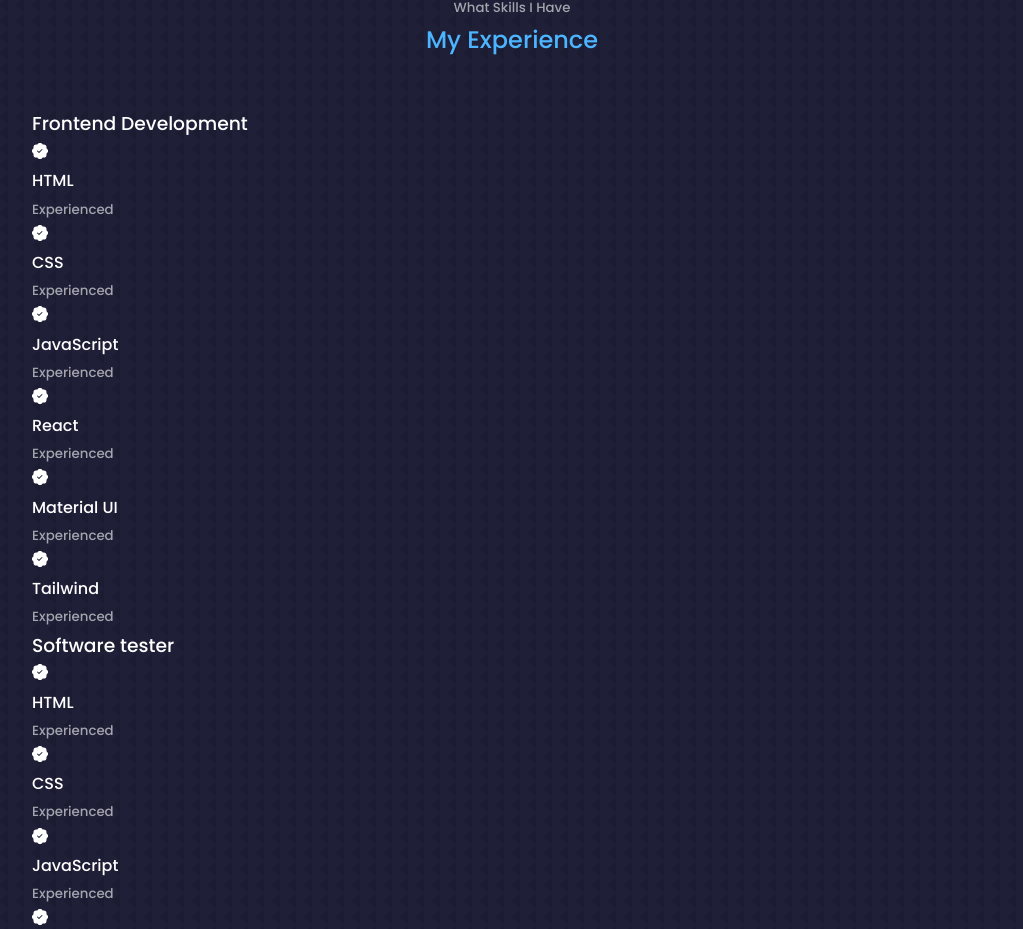
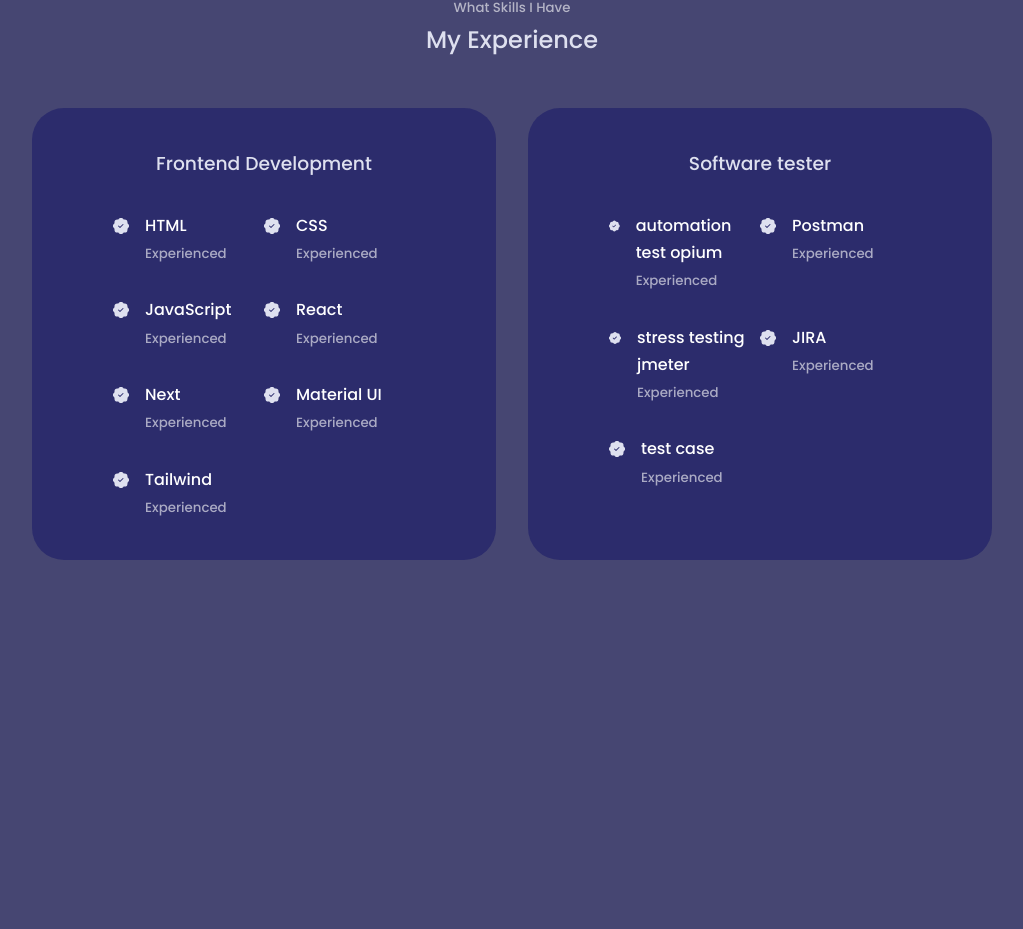
Before and after one commit to SamarQaddour/my_prortfolio, a React (Create React App) app: page / in a window 1280 px wide. Shown: the part 1859-2788 px from the top of the page, without its empty margins (128-1151 px from the left). Built offline with nearby package versions, Linux system fonts and the light colour scheme.

Commit message:
experience.css exerience.sx

```diff
--- a/src/components/about/About.jsx
+++ b/src/components/about/About.jsx
@@ -1,6 +1,7 @@
 import React from "react";
 import './about.css'
-import ME from '../../assets/me-about.jpg'
+// import ME from '../../assets/me-about.jpg'
+import ME from '../../assets/samar1.jpg'
 import {FaAward,FaUsers} from 'react-icons/fa'
 import {AiTwotoneFolderOpen} from 'react-icons/ai'
 const About = () => {
--- a/src/components/about/about.css
+++ b/src/components/about/about.css
@@ -15,6 +15,8 @@
     border-radius: 2rem;
     overflow: hidden;
     transform: rotate(10deg);
+    width: 100%;
+    height: 110%;
 }
 .about__me__image:hover{
     transform: rotate(0);
--- a/src/components/experience/Experience.jsx
+++ b/src/components/experience/Experience.jsx
@@ -11,33 +11,51 @@
                     <h3>Frontend Development</h3>
                     <div className='experience__content'>
                         <article className='exprience__details'>
-                           <BsPatchCheckFill/>
+                           <BsPatchCheckFill className='exprience__details__icon' />
+                         <div>
                              <h4>HTML</h4>
                              <small className='text-light'>Experienced</small>
+                         </div>
                         </article>
                         <article className='exprience__details'>
-                           <BsPatchCheckFill/>
+                           <BsPatchCheckFill  className='exprience__details__icon' />
+                          <div>
                               <h4>CSS</h4>
                               <small className='text-light'>Experienced</small>
+                          </div>
                         </article>
                         <article className='exprience__details'>
-                           <BsPatchCheckFill/>
+                           <BsPatchCheckFill  className='exprience__details__icon' />
+                           <div>
                                <h4>JavaScript</h4>
                                <small className='text-light'>Experienced</small>
+                           </div>
                         </article>
                         <article className='exprience__details'>
-                           <BsPatchCheckFill/>
+                           <BsPatchCheckFill  className='exprience__details__icon' />
+                          <div>
                               <h4>React</h4>
                               <small className='text-light'>Experienced</small>
+                          </div>
+                        </article> <article className='exprience__details'>
+                           <BsPatchCheckFill  className='exprience__details__icon' />
+                           <div>
+                               <h4>Next</h4>
+                               <small className='text-light'>Experienced</small>
+                           </div>
                         </article>
                         <article className='exprience__details'>
-                           <BsPatchCheckFill/>
+                           <BsPatchCheckFill  className='exprience__details__icon' />
+                            <div>
                                 <h4>Material UI</h4>
                                 <small className='text-light'>Experienced</small>
+                            </div>
                         </article>  <article className='exprience__details'>
-                           <BsPatchCheckFill/>
+                          <BsPatchCheckFill  className='exprience__details__icon' />
+                           <div>
                                <h4>Tailwind</h4>
                                <small className='text-light'>Experienced</small>
+                           </div>
                         </article>
                     </div>
                 </div>
@@ -45,38 +63,42 @@
                     <h3>Software tester</h3>
                     <div className='experience__content'>
                         <article className='exprience__details'>
-                            <BsPatchCheckFill/>
-                            <h4>HTML</h4>
+                           <BsPatchCheckFill  className='exprience__details__icon' />
+                            <div>
+                                <h4>automation test opium </h4>
                                 <small className='text-light'>Experienced</small>
+                            </div>
                         </article>
                         <article className='exprience__details'>
-                            <BsPatchCheckFill/>
-                            <h4>CSS</h4>
+                           <BsPatchCheckFill  className='exprience__details__icon' />
+                           <div>
+                               <h4>Postman</h4>
                                <small className='text-light'>Experienced</small>
+                           </div>
                         </article>
                         <article className='exprience__details'>
-                            <BsPatchCheckFill/>
-                            <h4>JavaScript</h4>
+                           <BsPatchCheckFill  className='exprience__details__icon' />
+                              <div>
+                                  <h4>stress testing jmeter</h4>
                                   <small className='text-light'>Experienced</small>
+                              </div>
                         </article>
                         <article className='exprience__details'>
-                            <BsPatchCheckFill/>
-                            <h4>React</h4>
+                           <BsPatchCheckFill  className='exprience__details__icon' />
+                              <div>
+                                  <h4> JIRA</h4>
                                   <small className='text-light'>Experienced</small>
+                              </div>
                         </article>
                         <article className='exprience__details'>
-                            <BsPatchCheckFill/>
-                            <h4>Material UI</h4>
+                           <BsPatchCheckFill  className='exprience__details__icon' />
+                             <div>
+                                 <h4>test case</h4>
                                  <small className='text-light'>Experienced</small>
-                        </article>
-                        <article className='exprience__details'>
-                        <BsPatchCheckFill/>
-                        <h4>Tailwind</h4>
-                        <small className='text-light'>Experienced</small>
+                             </div>
                         </article>
                     </div>
                 </div>
-
             </div>
         </section>
     )
--- a/src/components/experience/experience.css
+++ b/src/components/experience/experience.css
@@ -0,0 +1,47 @@
+.experience__container  {
+    display: grid;
+    grid-template-columns: 1fr 1fr;
+    gap: 2rem;
+}
+
+
+.experience__container >div{
+    background: var(--color-bg-variant);
+    padding: 2.4rem 5rem;
+    border-radius: 2rem;
+    border: 1px solid transparent;
+    transition: var(--transition);
+}
+.experience__container > div:hover{
+    background-color: transparent;
+    border-color: var(--color-primary-variant);
+    cursor: default;
+}
+.experience__container > div > h3 {
+    text-align: center;
+    margin-bottom: 2rem;
+    color: var(--color-primary);
+}
+.experience__content{
+    display: grid;
+    grid-template-columns: 1fr 1fr;
+    row-gap: 1.9rem;
+}
+.exprience__details{
+    display: flex;
+    gap: 1rem;
+}
+.exprience__details__icon{
+    margin-top: 6px;
+    color:var(--color-primary)
+}
+/* screen medium */
+@media screen and (max-width: 1024px) {
+
+
+}
+/* screen mobile */
+@media screen and (max-width: 600px) {
+
+
+}
--- a/src/components/header/Header.jsx
+++ b/src/components/header/Header.jsx
@@ -1,7 +1,8 @@
 import React from "react";
 import './header.css';
 import CTA from "./CTA";
-import me from  '../../assets/me.png'
+// import me from  '../../assets/me.png'
+import samar from '../../assets/samar.jfif'
 import HeaderSocials from "./HeaderSoicals";
 const Header = () => {
     return(
@@ -13,7 +14,7 @@
             <CTA/>
             <HeaderSocials/>
             <div className='me'>
-                <img src={me} alt=""/>
+                <img src={samar} alt=""/>
             </div>
             <a href='#contact' className='scroll_down'>Scroll Down</a>
         </div>
--- a/src/index.css
+++ b/src/index.css
@@ -11,10 +11,10 @@
 }
 /* set variable */
 :root{
-  --color-bg:#1f1f38;
+  --color-bg:#232358d6;
   --color-bg-variant:#2c2c6c;
-  --color-primary:#4db5ff;
-  --color-primary-variant:rgba(77,181,255,0.4);
+  --color-primary:#dee0ef;
+  --color-primary-variant:rgba(193,122,211,0.4);
   --color-white:#fff;
   --color-light:rgba(255,255,255,0.6);
   --container-width-lg:75%;
@@ -33,7 +33,7 @@
   background: var(--color-bg);
   color: var(--color-white);
   line-height: 1.7;
-  background-image: url(../src/assets/bg-texture.png);
+  /*background-image: url(../src/assets/bg-texture.png);*/
 }
 /* general style */
 .container{
```
Also changed, not shown: src/assets/samar.jfif (added), src/assets/samar1.jpg (added). Lines whose indentation alone changed are shown as unchanged.
